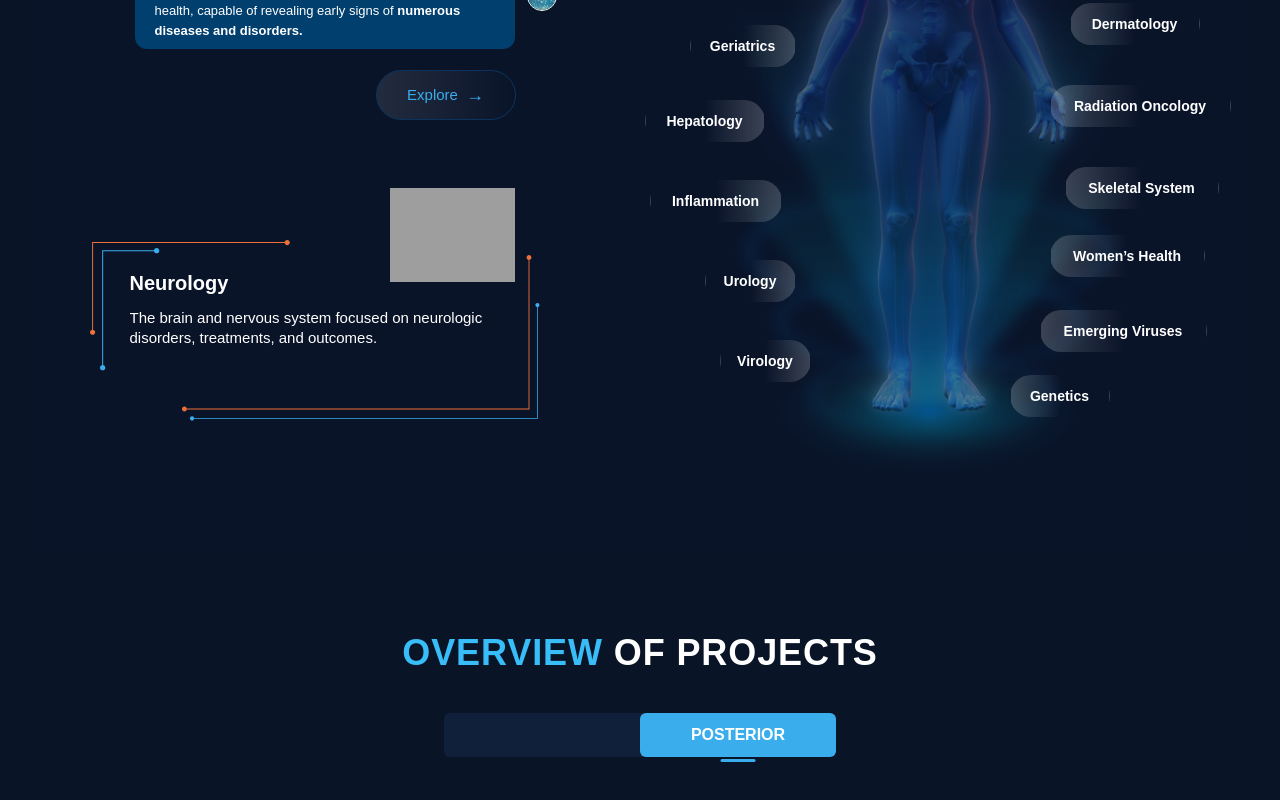
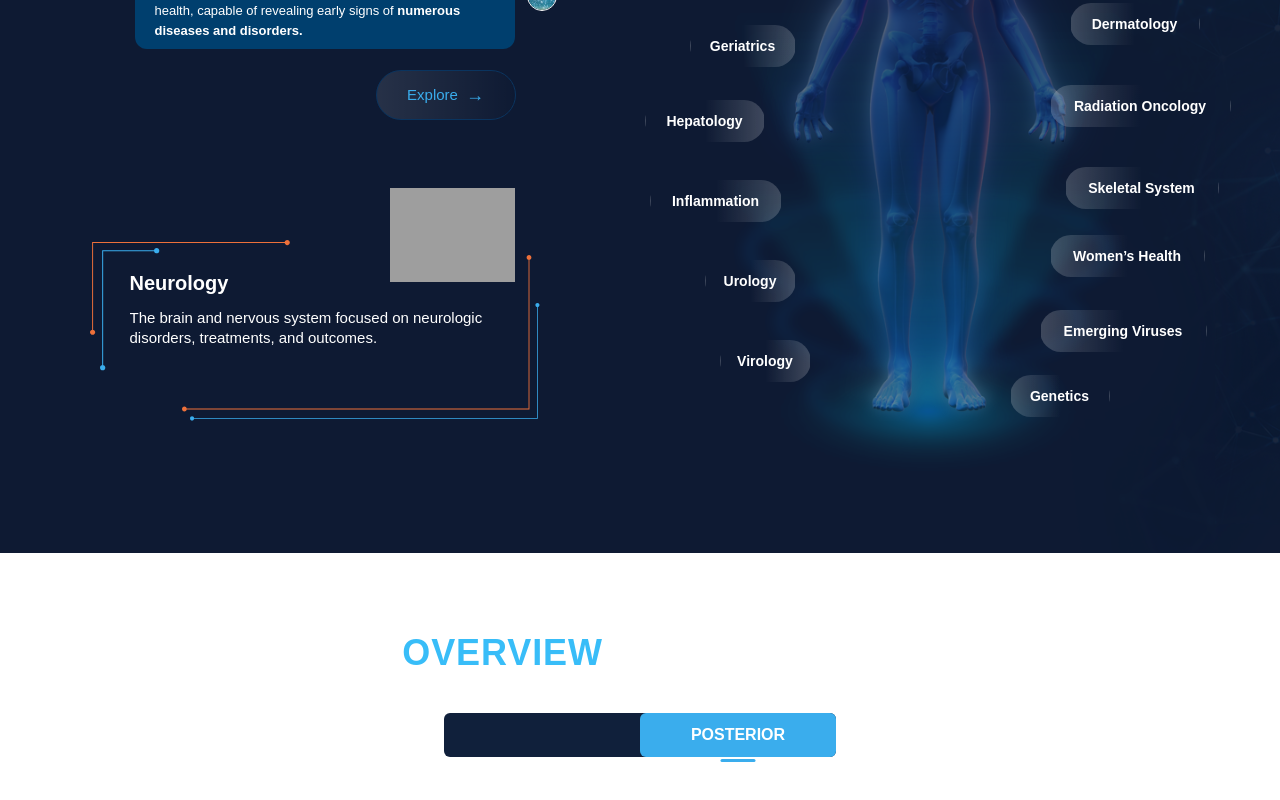
Before and after one commit to SreelakshmiTRaj/Opthalmology-app, a Next.js app: page / in a window 1280 px wide. Shown: the part 1272-2072 px from the top of the page. Built offline with nearby package versions, Linux system fonts and the light colour scheme; grey boxes are pictures that could not be loaded.

Commit message:
Committing with next section

```diff
--- a/src/app/components/Body/Body.js
+++ b/src/app/components/Body/Body.js
@@ -1,9 +1,14 @@
+// components/Body/Body.js
+
 "use client";
 import Image from "next/image";
 import { useState } from "react";
 import BodyAnimation from "./BodyAnimation";
 import BodyDescriptionBox from "./BodyDescriptionBox";
 import ChatBubbles from "./ChatBubbles";
+
+// Define the path to your background SVG
+const backgroundSvgPath = "/images/EyeIsTheWindowBg.svg";
 
 export default function Body() {
   const [selectedLabel, setSelectedLabel] = useState(null);
@@ -26,9 +31,24 @@ export default function Body() {
 
   return (
     <section
-      className="relative w-full text-white py-12 px-6 bg-[#0a1429] flex flex-col items-center"
+      className="relative w-full text-white py-12 px-6 bg-[#0a1429]
+                 flex flex-col items-center bg-no-repeat bg-cover bg-center"
       onClick={handleSectionClick}
     >
+      {/* Background Image Layer */}
+      <div className="absolute inset-0 z-0">
+        <Image
+          src={backgroundSvgPath}
+          alt="Technical Background Pattern"
+          fill
+          className="object-cover"
+          quality={100}
+        />
+        {/* <div className="absolute inset-0 bg-[#0a1429]/30 z-10"></div> */}
+      </div>
+
+      {/* Content Layer (Make sure content is above the background layers) */}
+      <div className="relative z-20 w-full flex flex-col items-center">
         {/* Heading */}
         <h2 className="text-[36px] leading-[45px] font-bold text-center uppercase max-w-[784px] mb-10">
           IT IS OFTEN SAID THAT THE
@@ -48,6 +68,7 @@ export default function Body() {
 
           <ChatBubbles visible={visible} />
         </div>
+      </div>
     </section>
   );
 }
--- a/src/app/page.js
+++ b/src/app/page.js
@@ -27,13 +27,11 @@ export default function Home() {
         </div>
       </section>
 
-      <section className="relative z-10 bg-[#0a1427]">
-        <div className="max-w-8xl mx-auto px-4 sm:px-6 lg:px-8">
+      <section className="relative z-10 w-full mx-auto">
           <Body />
-        </div>
-        <div className="relative z-20 bg-[]">
-          <Overview />
-        </div>
+      </section>
+      <section className="relative z-40">
+        <Overview />
       </section>
     </main>
   );
```
Also changed, not shown: public/images/eyeIsTheWindowBg.svg (added), public/images/overViewBg.svg (added). Lines whose indentation alone changed are shown as unchanged.
